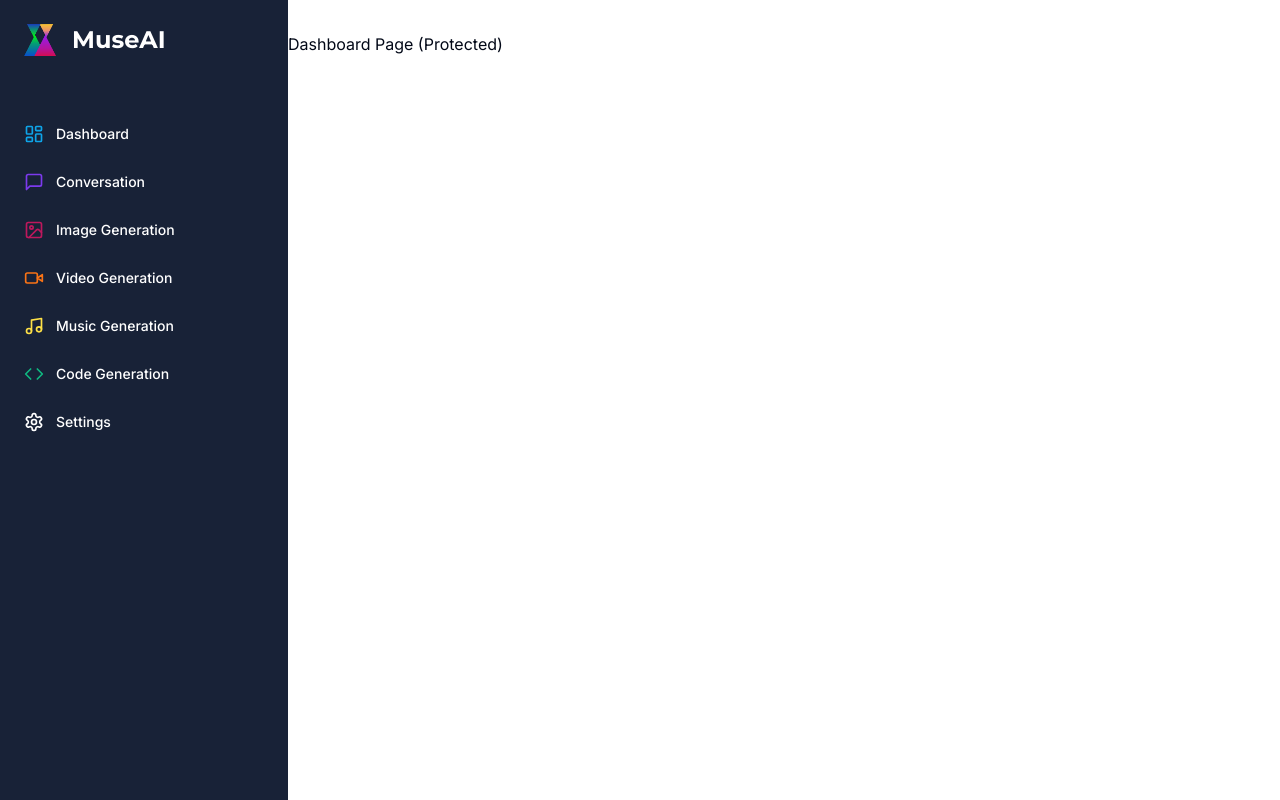
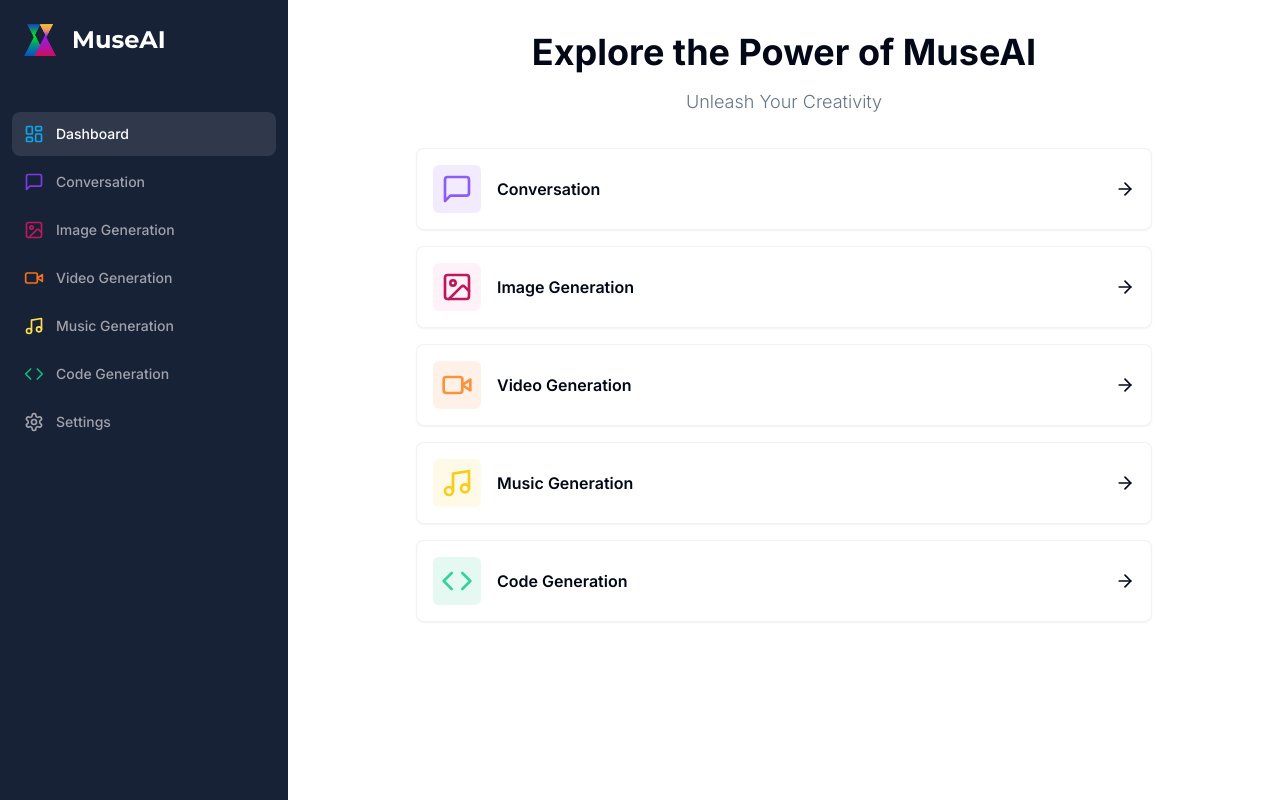
Before and after one commit to JamShou/MuseAI, a Next.js app: page /dashboard in a window 1280 px wide. Built offline with nearby package versions, Linux system fonts and the light colour scheme.

Commit message:
Fixed ReadME typo, completed dashboard page

```diff
--- a/app/(dashboard)/(routes)/dashboard/page.tsx
+++ b/app/(dashboard)/(routes)/dashboard/page.tsx
@@ -1,7 +1,84 @@
+"use client";
+
+import { Card } from "@/components/ui/card";
+import { cn } from "@/lib/utils";
+import {
+  ArrowRight,
+  Code,
+  ImageIcon,
+  MessageSquare,
+  Music,
+  VideoIcon,
+} from "lucide-react";
+import { useRouter } from "next/navigation";
+
+const tools = [
+  {
+    label: "Conversation",
+    icon: MessageSquare,
+    color: "text-violet-500",
+    bgColor: "bg-violet-600/10",
+    href: "/conversation",
+  },
+  {
+    label: "Image Generation",
+    icon: ImageIcon,
+    color: "text-pink-700",
+    bgColor: "bg-pink-400/10",
+    href: "/image",
+  },
+  {
+    label: "Video Generation",
+    icon: VideoIcon,
+    color: "text-orange-400",
+    bgColor: "bg-orange-500/10",
+    href: "/video",
+  },
+  {
+    label: "Music Generation",
+    icon: Music,
+    color: "text-yellow-400",
+    bgColor: "bg-yellow-400/10",
+    href: "/music",
+  },
+  {
+    label: "Code Generation",
+    icon: Code,
+    color: "text-emerald-400",
+    bgColor: "bg-emerald-500/10",
+    href: "/code",
+  },
+];
+
 const DashboardPage = () => {
+  const router = useRouter();
   return (
     <div>
-      <p>Dashboard Page (Protected)</p>
+      <div className="mb-8 space-y-4">
+        <h2 className="text-2xl md:text-4xl font-bold text-center">
+          Explore the Power of MuseAI
+        </h2>
+        <p className="text-muted-foreground font-light text-small md:text-lg text-center">
+          Unleash Your Creativity
+        </p>
+      </div>
+      <div className="px-4 md:px-20 lg:px-32 space-y-4">
+        {tools.map((tool) => (
+          <Card
+            onClick={() => router.push(tool.href)}
+            key={tool.href}
+            className="p-4 border-black/5 flex items-center justify-between hover:shadow-md transition cursor-pointer"
+          >
+            <div className="flex items-center gap-x-4">
+              <div className={cn("p-2 w-fit rounded-md", tool.bgColor)}>
+                <tool.icon className={cn("w-8 h-8", tool.color)} />
+              </div>
+              <div className="font-semibold">{tool.label}</div>
+            </div>
+            <ArrowRight className="w-5 h-5" />
+          </Card>
+        ))}
+      </div>
     </div>
   );
 };
--- a/components/sidebar.tsx
+++ b/components/sidebar.tsx
@@ -1,10 +1,19 @@
 "use client";
 
 import { cn } from "@/lib/utils";
-import { Code, ImageIcon, LayoutDashboard, MessageSquare, Music, Settings, VideoIcon } from "lucide-react";
+import {
+  Code,
+  ImageIcon,
+  LayoutDashboard,
+  MessageSquare,
+  Music,
+  Settings,
+  VideoIcon,
+} from "lucide-react";
 import { Montserrat } from "next/font/google";
 import Image from "next/image";
 import Link from "next/link";
+import { usePathname } from "next/navigation";
 
 const montserrat = Montserrat({ weight: "700", subsets: ["latin"] });
 
@@ -48,11 +57,12 @@
   {
     label: "Settings",
     icon: Settings,
-        href: "/settings"
+    href: "/settings",
   },
 ];
 
 const Sidebar = () => {
+  const pathname = usePathname();
   return (
     <div className="space-y-4 py-4 flex flex-col h-full bg-[#182237] text-white">
       <div className="px-3 py-2 flex-1">
@@ -69,9 +79,10 @@
             <Link
               href={route.href}
               key={route.href}
-              className="text-sm group flex p-3 w-full
-            justify-start font-medium cursor-pointer
-            hover:text-white hover:bg-white/10 rounded-lg transition"
+              className={cn(
+                "text-sm group flex p-3 w-full justify-start font-medium cursor-pointer hover:text-white hover:bg-white/10 rounded-lg transition",
+                pathname===route.href ? "text-white bg-white/10" : "text-zinc-400"
+              )}
             >
               <div className="flex items-center flex-1">
                 <route.icon className={cn("h-5 w-5 mr-3", route.color)} />
--- /dev/null
+++ b/components/ui/card.tsx
@@ -0,0 +1,79 @@
+import * as React from "react"
+
+import { cn } from "@/lib/utils"
+
+const Card = React.forwardRef<
+  HTMLDivElement,
+  React.HTMLAttributes<HTMLDivElement>
+>(({ className, ...props }, ref) => (
+  <div
+    ref={ref}
+    className={cn(
+      "rounded-lg border bg-card text-card-foreground shadow-sm",
+      className
+    )}
+    {...props}
+  />
+))
+Card.displayName = "Card"
+
+const CardHeader = React.forwardRef<
+  HTMLDivElement,
+  React.HTMLAttributes<HTMLDivElement>
+>(({ className, ...props }, ref) => (
+  <div
+    ref={ref}
+    className={cn("flex flex-col space-y-1.5 p-6", className)}
+    {...props}
+  />
+))
+CardHeader.displayName = "CardHeader"
+
+const CardTitle = React.forwardRef<
+  HTMLParagraphElement,
+  React.HTMLAttributes<HTMLHeadingElement>
+>(({ className, ...props }, ref) => (
+  <h3
+    ref={ref}
+    className={cn(
+      "text-2xl font-semibold leading-none tracking-tight",
+      className
+    )}
+    {...props}
+  />
+))
+CardTitle.displayName = "CardTitle"
+
+const CardDescription = React.forwardRef<
+  HTMLParagraphElement,
+  React.HTMLAttributes<HTMLParagraphElement>
+>(({ className, ...props }, ref) => (
+  <p
+    ref={ref}
+    className={cn("text-sm text-muted-foreground", className)}
+    {...props}
+  />
+))
+CardDescription.displayName = "CardDescription"
+
+const CardContent = React.forwardRef<
+  HTMLDivElement,
+  React.HTMLAttributes<HTMLDivElement>
+>(({ className, ...props }, ref) => (
+  <div ref={ref} className={cn("p-6 pt-0", className)} {...props} />
+))
+CardContent.displayName = "CardContent"
+
+const CardFooter = React.forwardRef<
+  HTMLDivElement,
+  React.HTMLAttributes<HTMLDivElement>
+>(({ className, ...props }, ref) => (
+  <div
+    ref={ref}
+    className={cn("flex items-center p-6 pt-0", className)}
+    {...props}
+  />
+))
+CardFooter.displayName = "CardFooter"
+
+export { Card, CardHeader, CardFooter, CardTitle, CardDescription, CardContent }
```
Also changed, not shown: 1 other file (tests, documents, lock files or other folders). Lines whose indentation alone changed are shown as unchanged.
